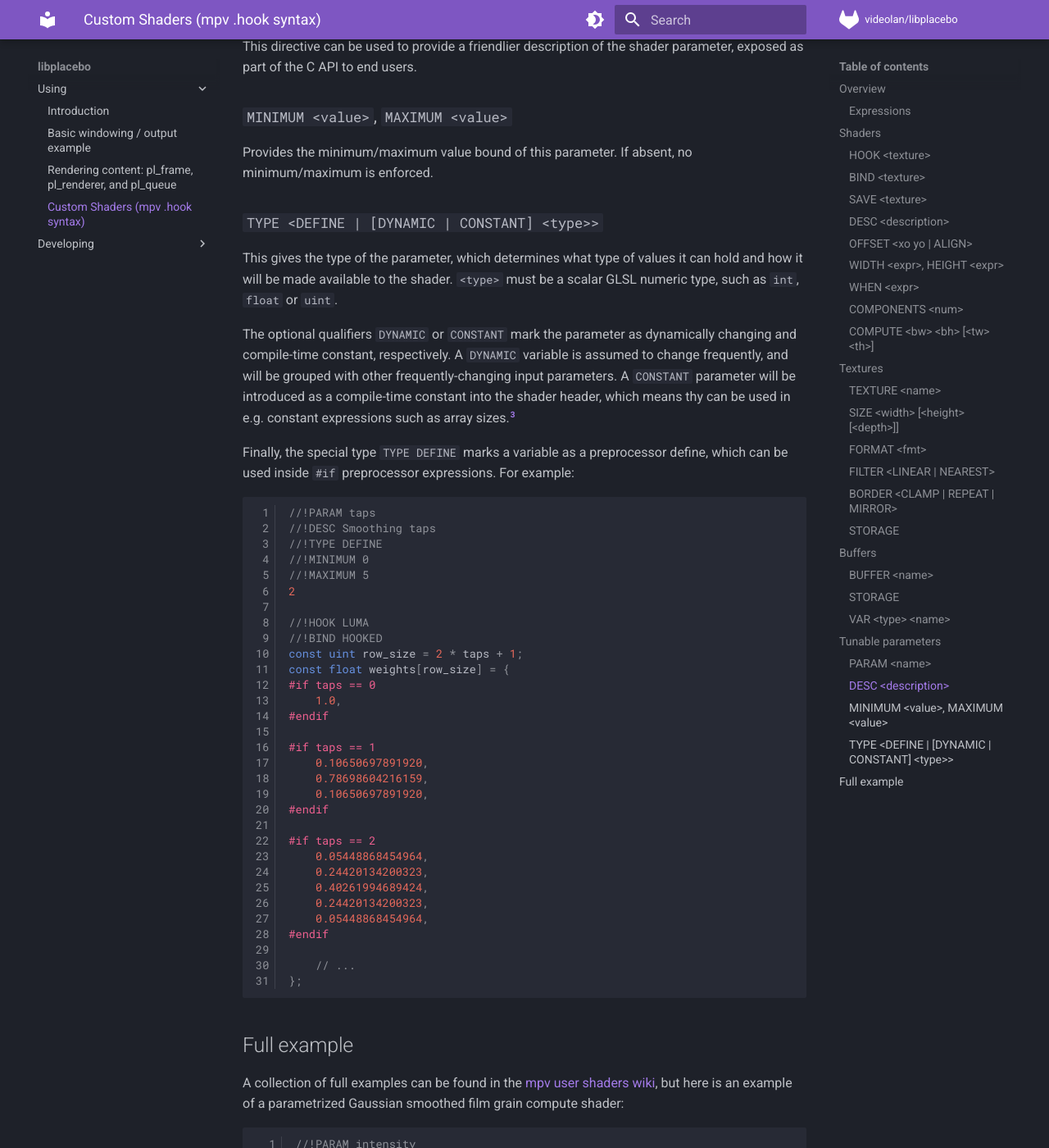
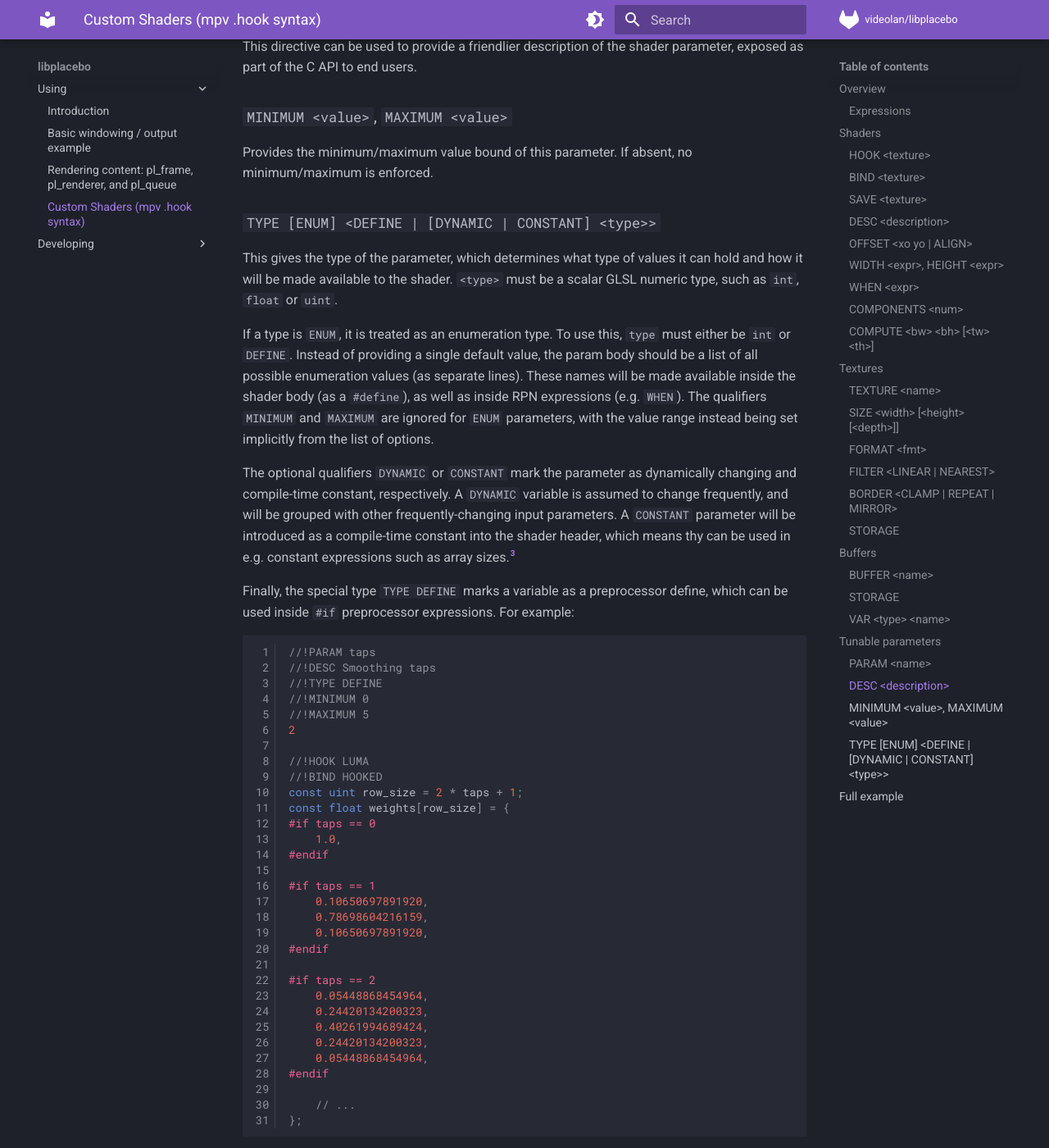
Before and after one commit to haasn/libplacebo, an MkDocs documentation site: the page built from docs/custom-shaders.md, in a window 1280 px wide and 1400 px high, scrolled down 10274 px. Shown: the whole window at 82% size. Built offline with MkDocs 1.6.1 and Material for MkDocs 9.7.7, drawn with Linux system fonts in a browser that asks for light colours; some of the changed text lies outside the part shown.

Commit message:
shaders/custom: add support for NAMED parameters
These are internally treated as integers, but have extra user-friendly
names associated with them. These names will be available in both rpn
exprs and as #defines inside the shader body, for convenience.

Closes: https://github.com/mpv-player/mpv/issues/12093

````diff
--- a/docs/custom-shaders.md
+++ b/docs/custom-shaders.md
@@ -479,11 +479,19 @@ parameter, exposed as part of the C API to end users.
 Provides the minimum/maximum value bound of this parameter. If absent, no
 minimum/maximum is enforced.
 
-### `TYPE <DEFINE | [DYNAMIC | CONSTANT] <type>>`
+### `TYPE [ENUM] <DEFINE | [DYNAMIC | CONSTANT] <type>>`
 
 This gives the type of the parameter, which determines what type of values it
 can hold and how it will be made available to the shader. `<type>` must be
 a scalar GLSL numeric type, such as `int`, `float` or `uint`.
+
+If a type is `ENUM`, it is treated as an enumeration type. To use this, `type`
+must either be `int` or `DEFINE`. Instead of providing a single default value,
+the param body should be a list of all possible enumeration values (as separate
+lines). These names will be made available inside the shader body (as a
+`#define`), as well as inside RPN expressions (e.g. `WHEN`). The qualifiers
+`MINIMUM` and `MAXIMUM` are ignored for `ENUM` parameters, with the value
+range instead being set implicitly from the list of options.
 
 The optional qualifiers `DYNAMIC` or `CONSTANT` mark the parameter as
 dynamically changing and compile-time constant, respectively. A `DYNAMIC`
@@ -531,6 +539,28 @@ const float weights[row_size] = {
 
     // ...
 };
+```
+
+An example of an enum parameter:
+
+``` glsl linenums="1"
+//!PARAM csp
+//!DESC Colorspace
+//!TYPE ENUM int
+BT709
+BT2020
+DCIP3
+
+//!HOOK MAIN
+//!BIND HOOKED
+const mat3 matrices[3] = {
+    mat3(...), // BT709
+    mat3(...), // BT2020
+    mat3(...), // DCIP3
+};
+
+#define MAT matrices[csp]
+// ...
 ```
 
 ## Full example
````
Also changed, not shown: 4 other files.
